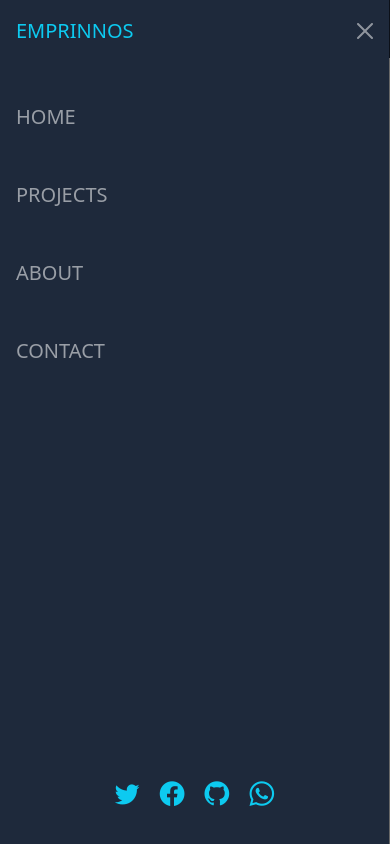
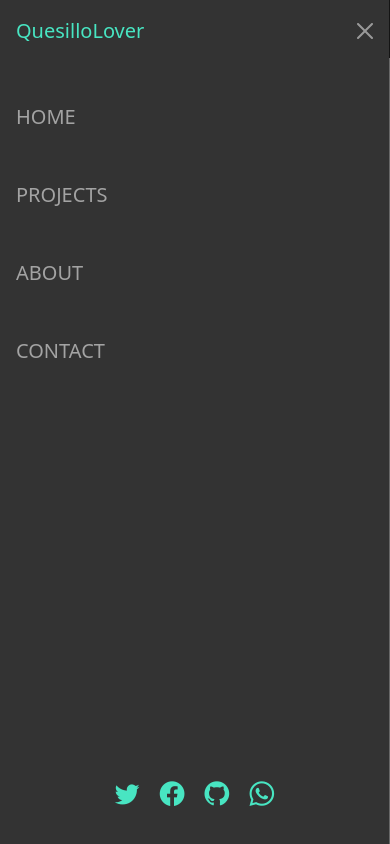
Before and after one commit to QuesilloLover/menu-lateral, a plain HTML site: page index.html in a window 390 px wide. Both pictures are taken after a click on the button 351 px from the left and 29 px from the top of the page. Drawn offline with nearby package versions, Linux system fonts and the light colour scheme.

Commit message:
first commit :tada:

```diff
--- a/index.html
+++ b/index.html
@@ -18,7 +18,7 @@
   <style>
     nav,
     .offcanvas {
-      background-color: #1e293b;
+      background-color: #333333;
     }
     .navbar-toggler {
       border: none;
@@ -30,16 +30,21 @@
 
     @media (max-width: 768px) {
       .navbar-nav > li:hover {
-        background-color: #0dcaf0;
+        background-color: #ffffff53;
       }
     }
+
+    .ala {
+      color: #48E5C2;
+    }
+
   </style>
   <body>
     <!-- MENU START  -->
     <nav class="navbar navbar-expand-lg navbar-dark">
       <!-- NAV CONTAINER START -->
       <div class="container-fluid">
-        <a href="" class="navbar-brand text-info fw-semibold fs-4">Emprinnos</a>
+        <a href="" class="navbar-brand ala fw-semibold fs-4">QuesilloLover</a>
 
         <!-- NAV BUTTON  -->
         <button
@@ -57,7 +62,7 @@
           tabindex="-1"
         >
           <div class="offcanvas-header" data-bs-theme="dark">
-            <h5 class="offcanvas-title text-info">EMPRINNOS</h5>
+            <h5 class="offcanvas-title ala">QuesilloLover</h5>
             <button
               class="btn-close"
               type="button"
@@ -71,25 +76,25 @@
           >
             <ul class="navbar-nav fs-5 justify-content-evenly">
               <li class="nav-item p-3 py-md-1">
-                <a href="" class="nav-link">HOME</a>
+                <a href="#" class="nav-link">HOME</a>
               </li>
               <li class="nav-item p-3 py-md-1">
-                <a href="" class="nav-link">PROJECTS</a>
+                <a href="#" class="nav-link">PROJECTS</a>
               </li>
               <li class="nav-item p-3 py-md-1">
-                <a href="" class="nav-link">ABOUT</a>
+                <a href="#" class="nav-link">ABOUT</a>
               </li>
               <li class="nav-item p-3 py-md-1">
-                <a href="" class="nav-link">CONTACT</a>
+                <a href="#" class="nav-link">CONTACT</a>
               </li>
             </ul>
             <!-- enlaces redes sociales -->
 
-            <div class="d-lg-none align-self-center py-3">
-              <a href=""><i class="bi bi-twitter px-2 text-info fs-2"></i></a>
-              <a href=""><i class="bi bi-facebook px-2 text-info fs-2"></i></a>
-              <a href=""><i class="bi bi-github px-2 text-info fs-2"></i></a>
-              <a href=""><i class="bi bi-whatsapp px-2 text-info fs-2"></i></a>
+            <div class="ala d-lg-none align-self-center py-3">
+              <a href="#"><i class="ala bi bi-twitter px-2  fs-2 "></i></a>
+              <a href="https://www.facebook.com/Quesillojsjs"><i class="ala bi bi-facebook px-2  fs-2"></i></a>
+              <a href="https://github.com/QuesilloLover"><i class="ala bi bi-github px-2 fs-2"></i></a>
+              <a href="#"><i class="bi bi-whatsapp px-2 ala fs-2"></i></a>
             </div>
           </div>
         </section>
```
